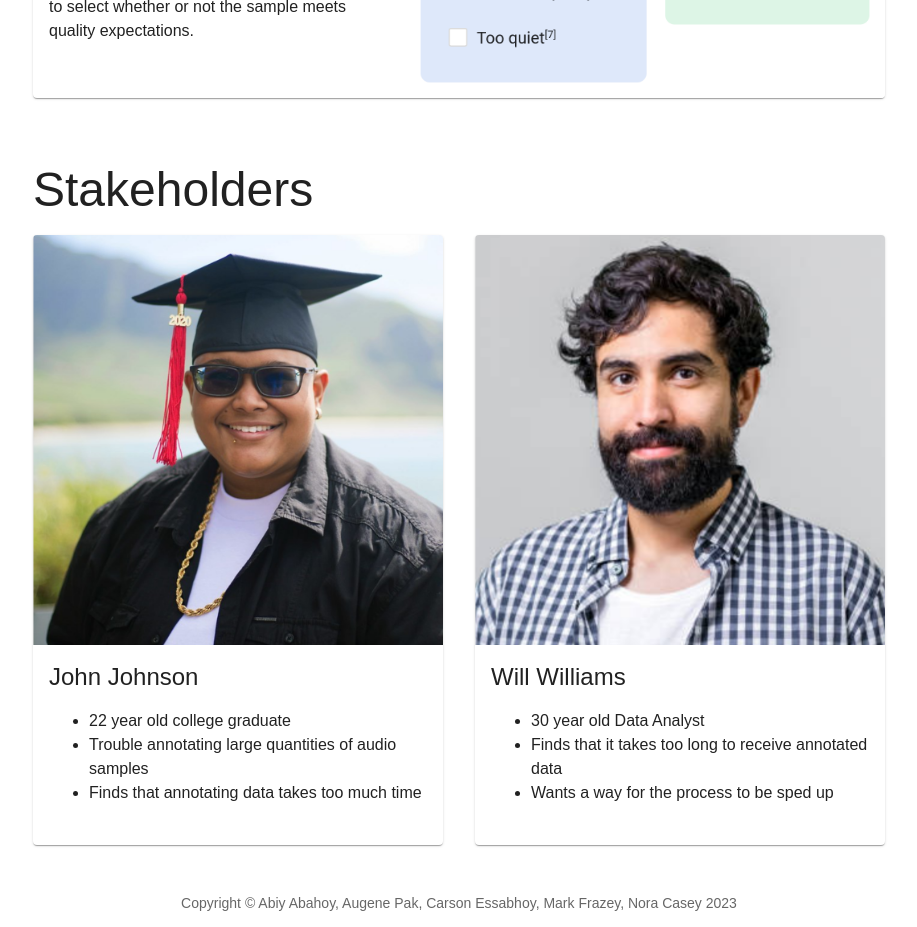
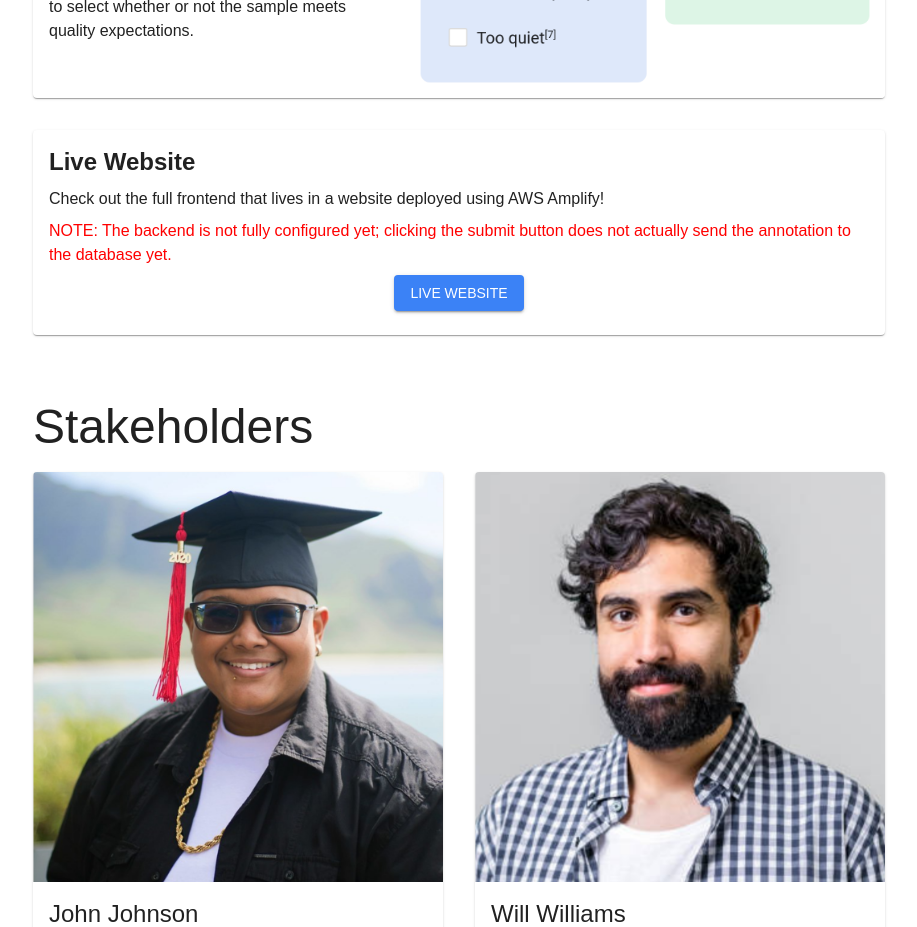
Before and after one commit to markfrazey/virufyCapstone, a React (Create React App) app: page / in a window 1280 px wide. Shown: the part 1680-2607 px from the top of the page, without its empty margins (181-1098 px from the left). Built offline with nearby package versions, Linux system fonts and the light colour scheme.

Commit message:
Added live website link

```diff
--- a/src/Album.js
+++ b/src/Album.js
@@ -4,6 +4,7 @@ import CardContent from '@mui/material/CardContent';
 import CardMedia from '@mui/material/CardMedia';
 import CssBaseline from '@mui/material/CssBaseline';
 import Box from '@mui/material/Box';
+import { Button } from '@mui/material';
 import Typography from '@mui/material/Typography';
 import Container from '@mui/material/Container';
 import Link from '@mui/material/Link';
@@ -75,6 +76,7 @@ export default function Album() {
           </Container>
         </Box>
         <Box sx={{ pt: 4 }} id="features">
+
           <Container maxWidth="md">
             <Typography variant="h3" gutterBottom>
               Features
@@ -106,8 +108,27 @@ export default function Album() {
                 alt="Sample issues box with options: No cough, Background noise, Talking, Poor mic quality, Too quiet. Sample quality box with options: Good, Bad."
               />
             </Card>
+            <Card sx={{ mb: 4, display: 'flex' }}>
+              <CardContent sx={{ flex: '0 2 auto' }}>
+                <Typography gutterBottom variant="h5" sx={{ fontWeight: 'bold' }}>
+                  Live Website
+                </Typography>
+                <Typography variant="p" component="div" >
+                  Check out the full frontend that lives in a website deployed using AWS Amplify!
+                </Typography>
+                <Typography sx={{ pt: 1 }} variant="p" component="div" color="red">
+                  NOTE: The backend is not fully configured yet; clicking the submit button does not actually send the annotation to the database yet.
+                </Typography>
+                <Box sx={{ pt: 1 }} textAlign='center'>
+                <Button href="https://d3bp69cl3krfbo.cloudfront.net/"
+                    target="_blank"
+                    variant="contained"
+                    align="center">
+            LIVE WEBSITE</Button></Box>
+              </CardContent>
+
+            </Card>
           </Container>
-
         </Box>
         <Box sx={{ pt: 4 }} id="stakeholders">
           <Container maxWidth="md">
```
